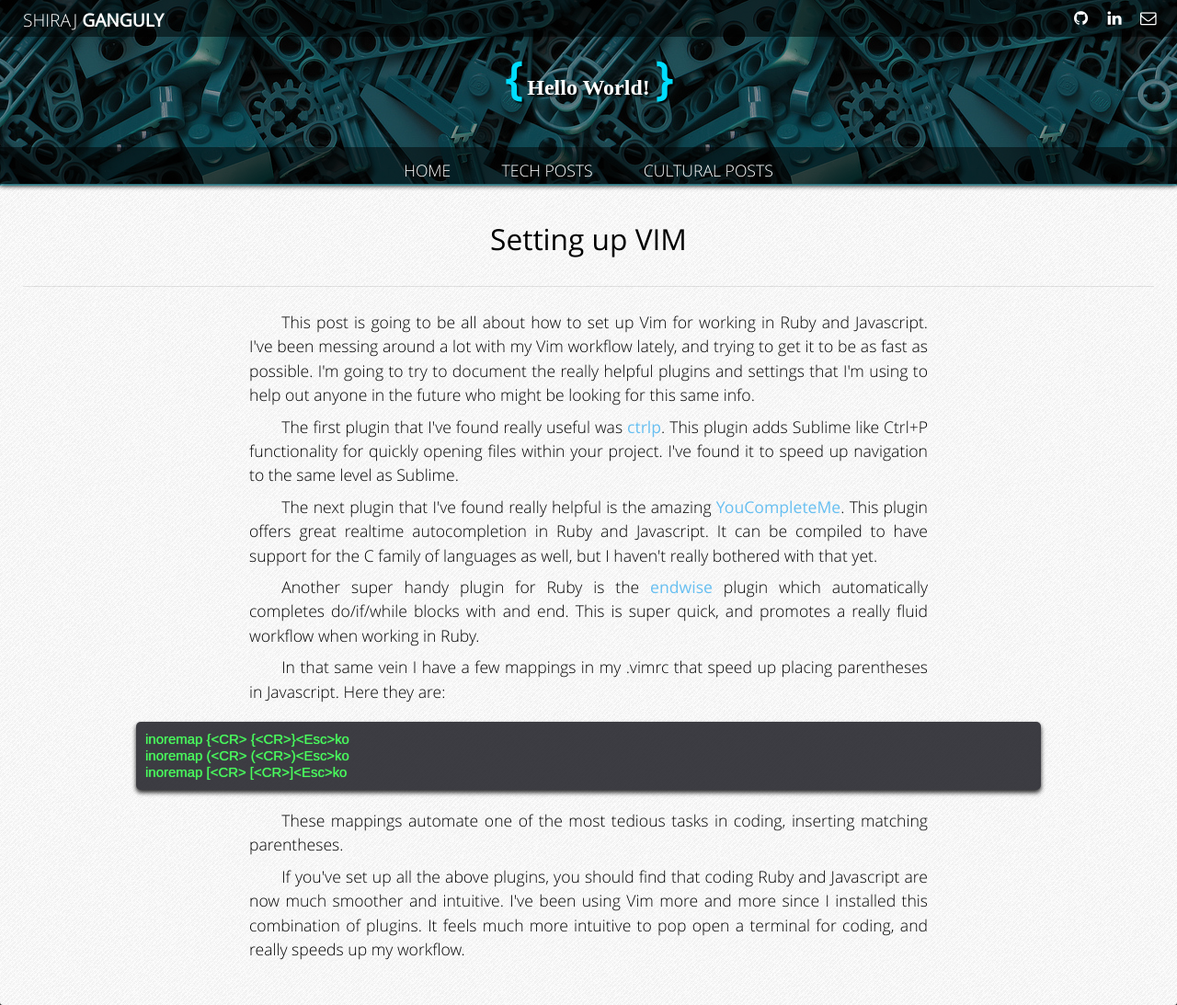
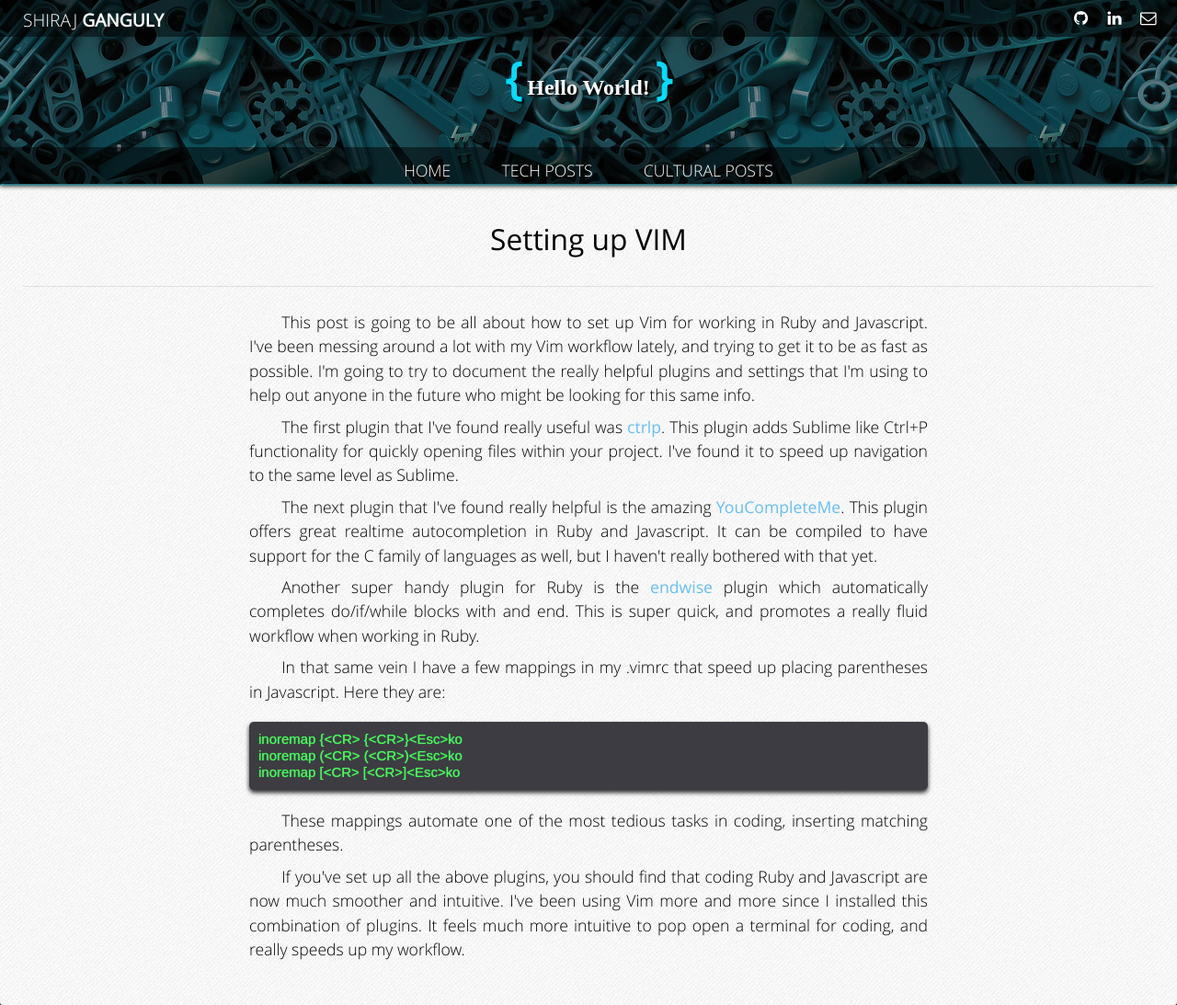
Before and after one commit to ShirajG/shirajg.github.io, a Jekyll site: the page built from _posts/2014-12-23-Vim.html, in a window 1280 px wide. Shown: the whole page at 92% size. Built offline with Jekyll 4.4.1, drawn with Linux system fonts in a browser that asks for light colours; nearby versions of some CDN libraries; some web fonts are replaced.

Commit message:
Tweak styling used on code snippets

```diff
--- a/css/main.css
+++ b/css/main.css
@@ -399,7 +399,7 @@ nav li a:hover{
   color: #2CFE40;
   background-color: #1C1C23;
   border-radius: 5px;
-  width: 80%;
+  width: 60%;
   margin: 20px auto;
   padding: 10px;
   text-align: left;
--- a/css/site.css
+++ b/css/site.css
@@ -3582,7 +3582,7 @@ nav li a:hover{
   color: #2CFE40;
   background-color: #1C1C23;
   border-radius: 5px;
-  width: 80%;
+  width: 60%;
   margin: 20px auto;
   padding: 10px;
   text-align: left;
```
Also changed, not shown: css/site.min.css.
